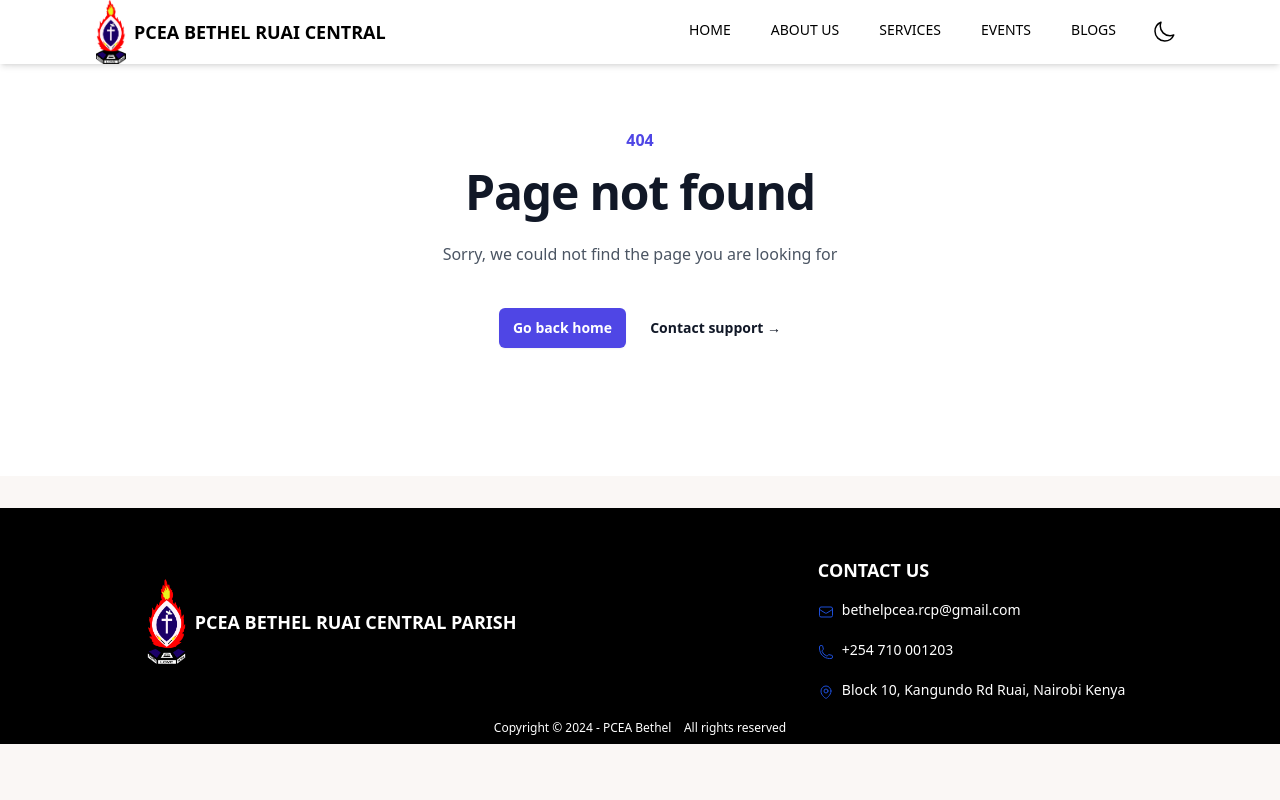
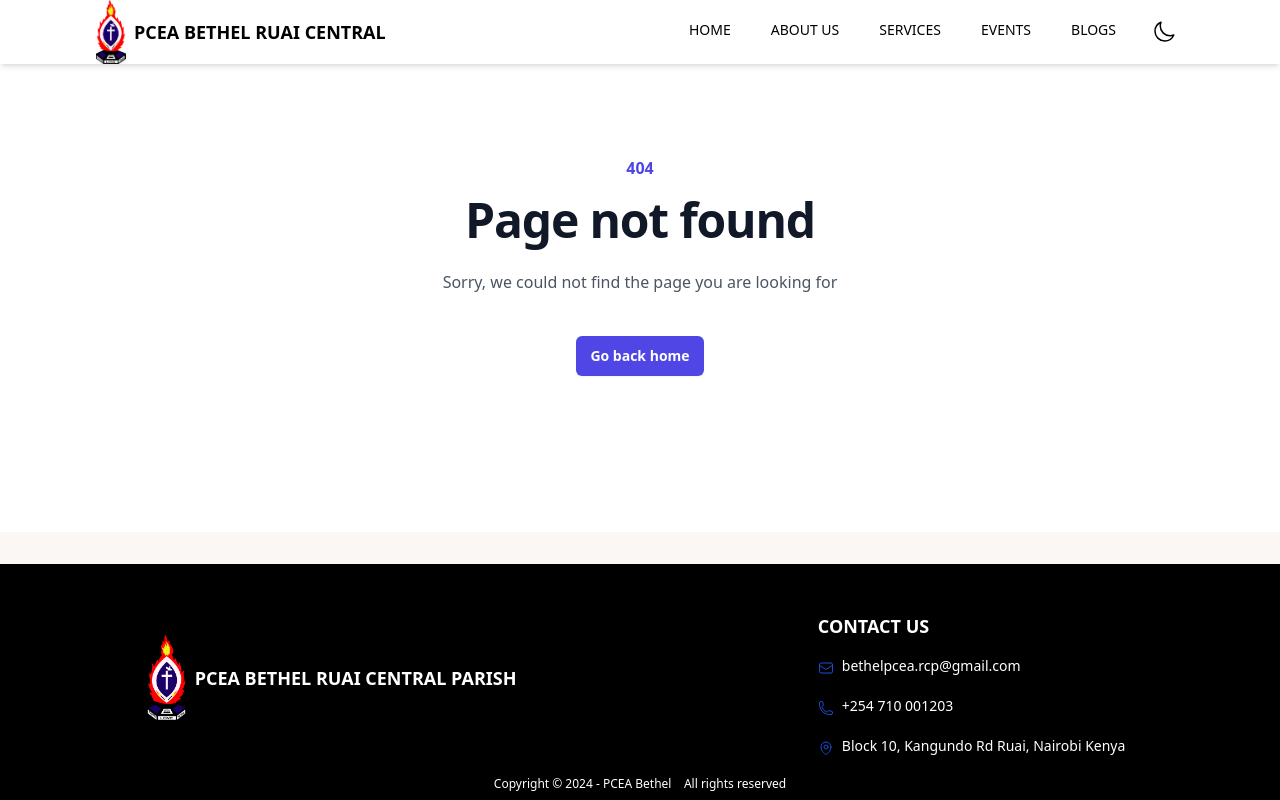
Before and after one commit to wahinyak/bethelweb, a React (Vite) app in the folder client/: page /404 in a window 1280 px wide. Built offline with nearby package versions, Linux system fonts and the light colour scheme.

Commit message:
Update: Go back Home button to redirect to home page, and flex-1 to ensure the footer stays at the bottom

```diff
--- a/client/src/components/notfound.jsx
+++ b/client/src/components/notfound.jsx
@@ -1,13 +1,16 @@
+import { Link } from 'react-router-dom';
+
+
 export default function NotFound(){
     return(
-    <main className="grid min-h-full place-items-center bg-white px-6 py-24 sm:py-32 lg:px-8">
+    <main className="grid min-h-full place-items-center bg-white px-6 py-24 sm:py-32 lg:px-8 flex-1">
   <div className="text-center">
     <p className="text-base font-semibold text-indigo-600">404</p>
     <h1 className="mt-4 text-3xl font-bold tracking-tight text-gray-900 sm:text-5xl">Page not found</h1>
     <p className="mt-6 text-base leading-7 text-gray-600">Sorry, we could not find the page you are looking for</p>
     <div className="mt-10 flex items-center justify-center gap-x-6">
-      <a href="#" className="rounded-md bg-indigo-600 px-3.5 py-2.5 text-sm font-semibold text-white shadow-sm hover:bg-indigo-500 focus-visible:outline focus-visible:outline-2 focus-visible:outline-offset-2 focus-visible:outline-indigo-600">Go back home</a>
-      <a href="#" className="text-sm font-semibold text-gray-900">Contact support <span aria-hidden="true">&rarr;</span></a>
+      <Link to="/" className="rounded-md bg-indigo-600 px-3.5 py-2.5 text-sm font-semibold text-white shadow-sm hover:bg-indigo-500 focus-visible:outline focus-visible:outline-2 focus-visible:outline-offset-2 focus-visible:outline-indigo-600">Go back home</Link>
+      {/* <a href="#" className="text-sm font-semibold text-gray-900">Contact support <span aria-hidden="true">&rarr;</span></a> */}
     </div>
   </div>
 </main>
```
